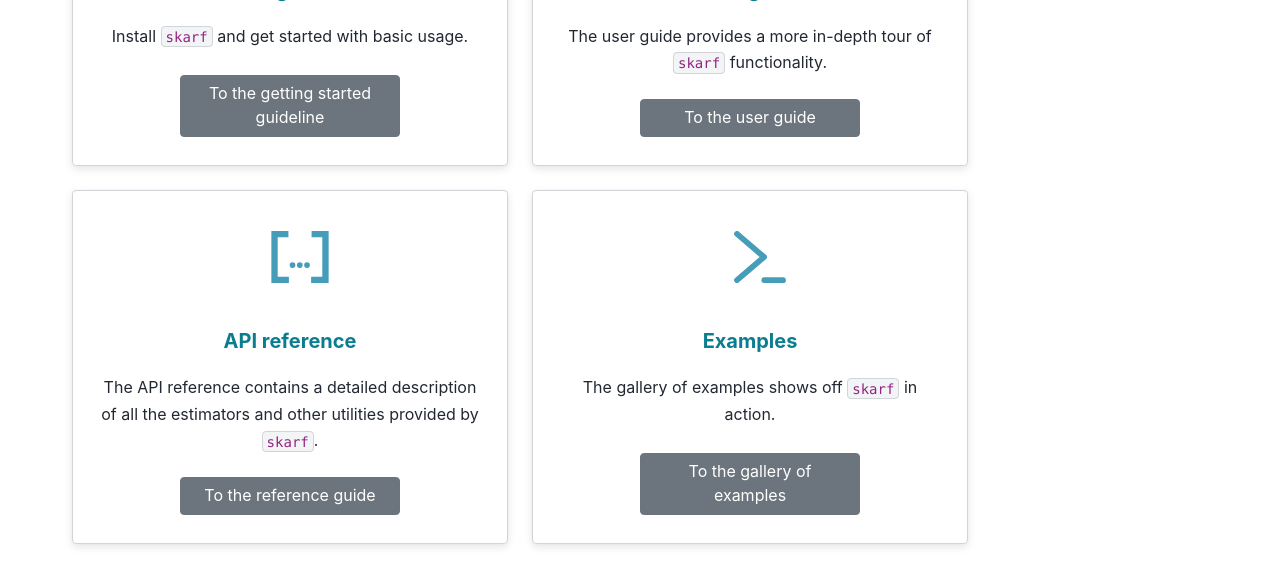
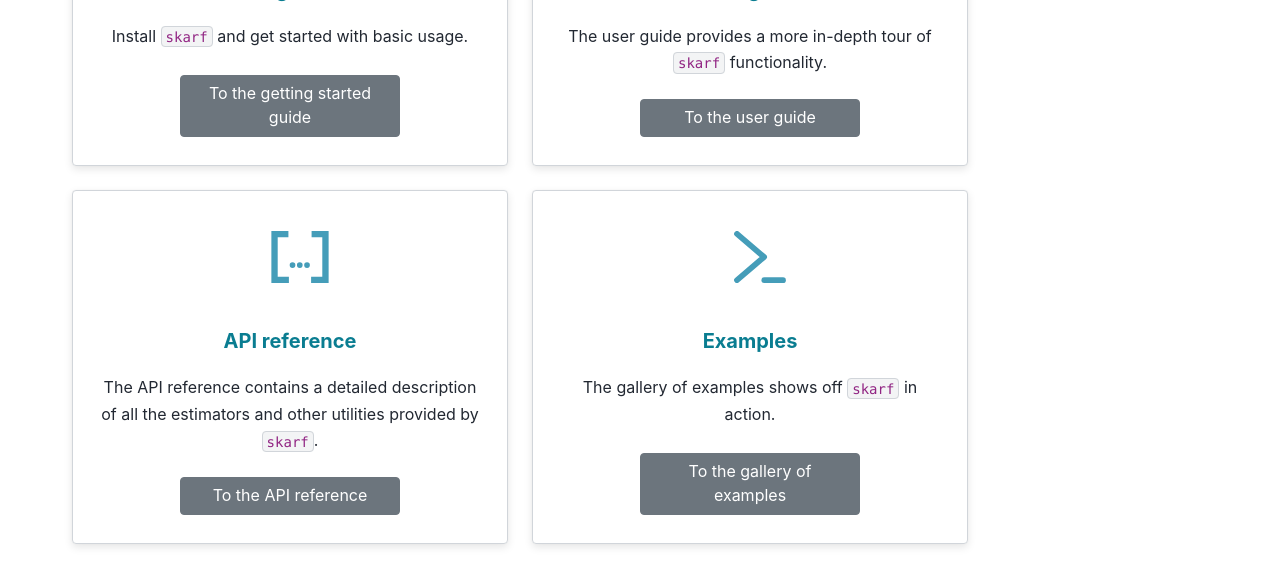
Before and after one commit to childmindresearch/skarf, a Sphinx documentation site: the page built from doc/index.rst, in a window 1280 px wide and 1247 px high. Shown: the part 497-1085 px from the top of the window. Built offline with Sphinx 7.4.7 and the PyData theme 0.15.4, drawn with Linux system fonts in a browser that asks for light colours; pages that are not in the unit, such as notebooks, are missing from menus.

```diff
--- a/doc/index.rst
+++ b/doc/index.rst
@@ -37,7 +37,7 @@ on top of `scikit-learn <https://scikit-learn.org>`_.
             :color: secondary
             :expand:
 
-            To the getting started guideline
+            To the getting started guide
 
     .. grid-item-card::  User guide
         :img-top: _static/img/index_user_guide.svg
@@ -72,7 +72,7 @@ on top of `scikit-learn <https://scikit-learn.org>`_.
             :color: secondary
             :expand:
 
-            To the reference guide
+            To the API reference
 
     .. grid-item-card::  Examples
         :img-top: _static/img/index_examples.svg
--- a/doc/quick_start.rst
+++ b/doc/quick_start.rst
@@ -3,3 +3,7 @@
 ###############
 Getting started
 ###############
+
+.. note::
+
+   This page is under construction. Check back later for updates.
--- a/doc/user_guide.rst
+++ b/doc/user_guide.rst
@@ -5,3 +5,7 @@
 ==========
 User Guide
 ==========
+
+.. note::
+
+   This page is under construction. Check back later for updates.
```
